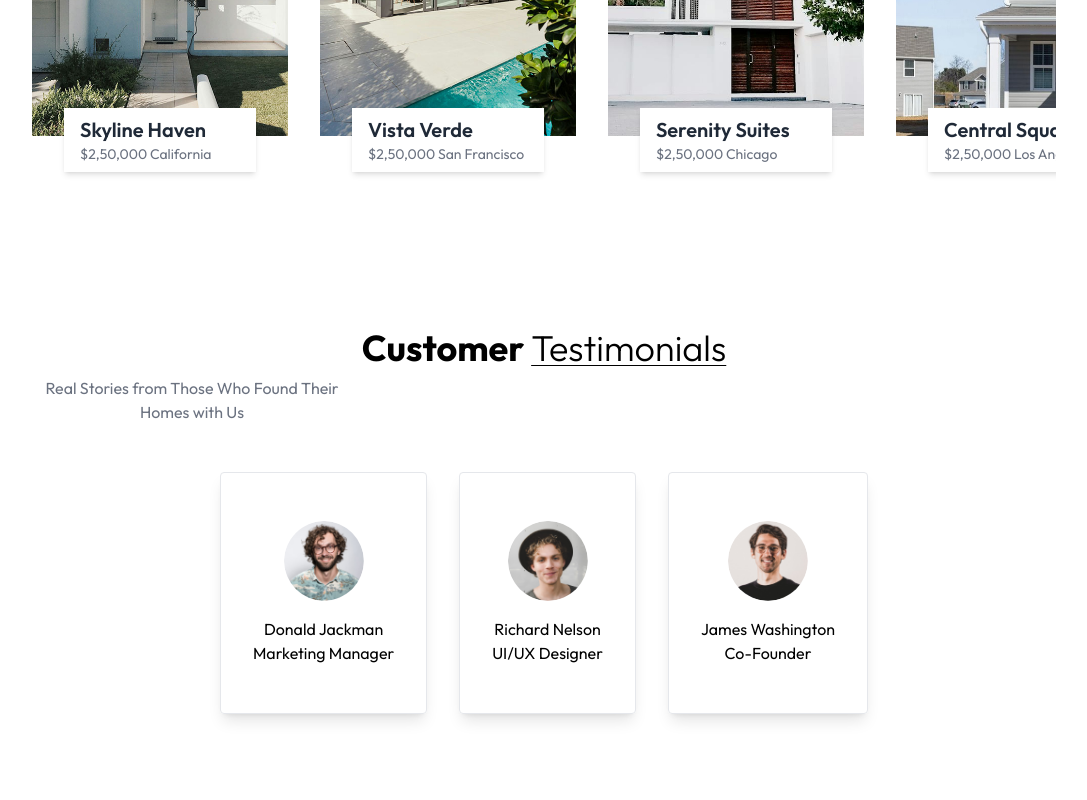
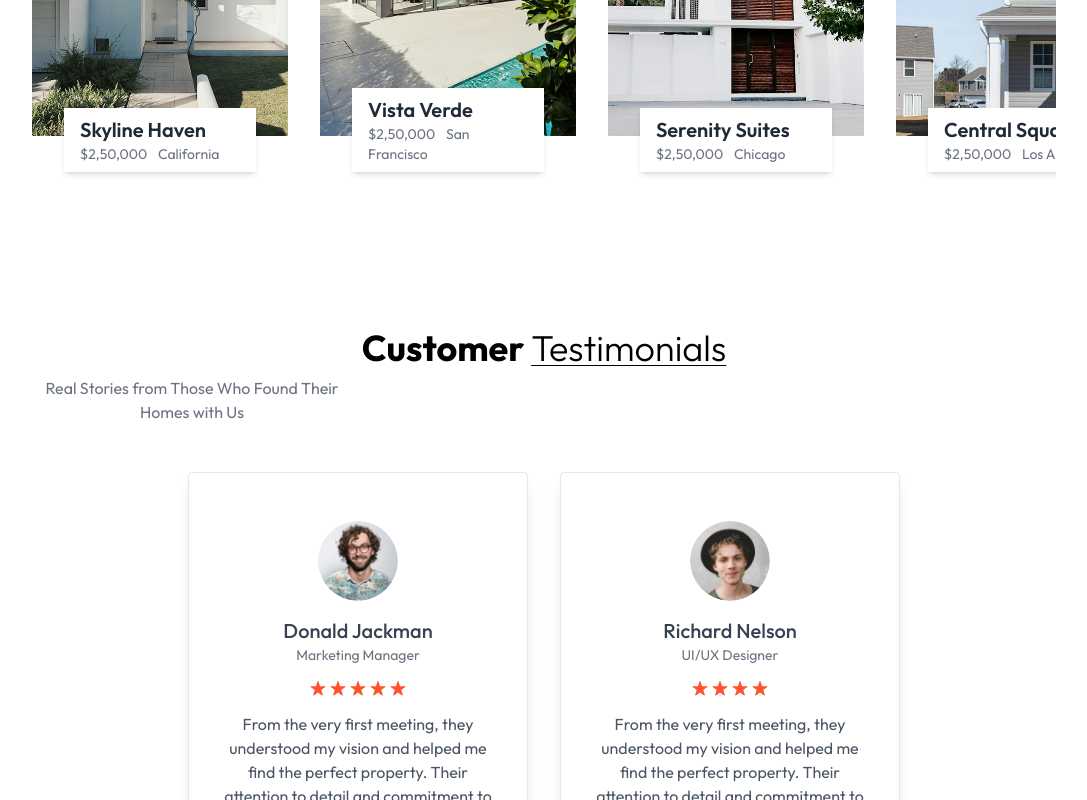
Before and after one commit to justinrasler/real_estate_app, a React (Create React App) app: page / in a window 1280 px wide. Shown: the part 2120-2920 px from the top of the page, without its empty margins (96-1183 px from the left). Before the commit the page ends 2874 px from the top, so only its background shows below. Built offline with nearby package versions, Linux system fonts and the light colour scheme.

Commit message:
testimonials page finished, added smooth scrolling

```diff
--- a/public/index.html
+++ b/public/index.html
@@ -1,5 +1,5 @@
 <!DOCTYPE html>
-<html lang="en">
+<html lang="en" class="scroll-smooth">
   <head>
     <meta charset="utf-8" />
     <link rel="icon" href="%PUBLIC_URL%/favicon.ico" />
--- a/src/components/Projects.jsx
+++ b/src/components/Projects.jsx
@@ -60,7 +60,7 @@ const prevProject = ()=> {
                                     {project.title}
                                 </h2>
                                 <p className='text-gray-500 text-sm'>
-                                    {project.price} <span></span> {project.location}
+                                    {project.price} <span className='px-1'>  </span> {project.location}
                                 </p>
                             </div>
                         </div>
--- a/src/components/Testimonials.jsx
+++ b/src/components/Testimonials.jsx
@@ -1,5 +1,5 @@
 import React from 'react'
-import { testimonialsData } from '../assets/assets'
+import { assets, testimonialsData } from '../assets/assets'
 
 const Testimonials = () => {
   return (
@@ -13,8 +13,15 @@ const Testimonials = () => {
     {testimonialsData.map((testimonial, index)=>(
         <div key={index} className='max-w-[340px] border shadow-lg rounded px-8 py-12 text-center'>
             <img className='w-20 h-20 rounded-full mx-auto mb-4' src={testimonial.image} alt={testimonial.alt} />
-            <h2>{testimonial.name}</h2>
-            <p>{testimonial.title}</p>
+            <h2 className='text-xl text-gray-700 font-medium'>{testimonial.name}</h2>
+            <p className='text-gray-500 mb-4 text-sm'>{testimonial.title}</p>
+            <div className='flex justify-center gap-1 text-red-500 mb-4'>
+                {Array.from({length: testimonial.rating}, (item, index)=>(
+                    <img key={index} src={assets.star_icon} alt='' />
+                ))}
+
+            </div>
+            <p className='text-gray-600'>{testimonial.text}</p>
         </div>
     ))}
 </div>
```
